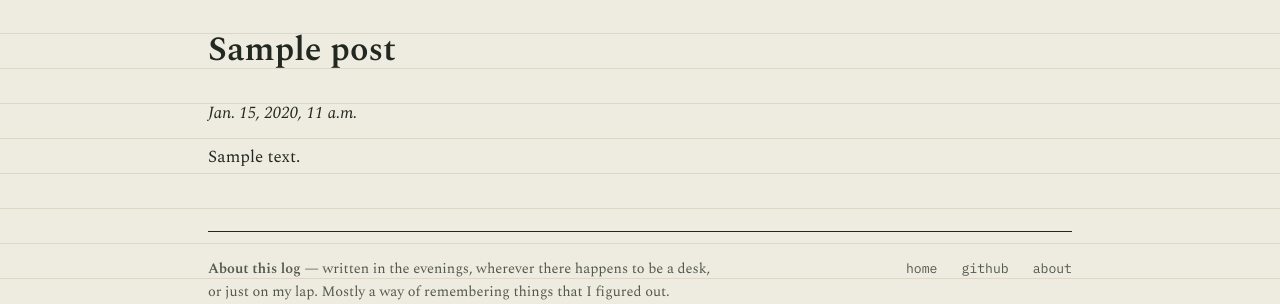
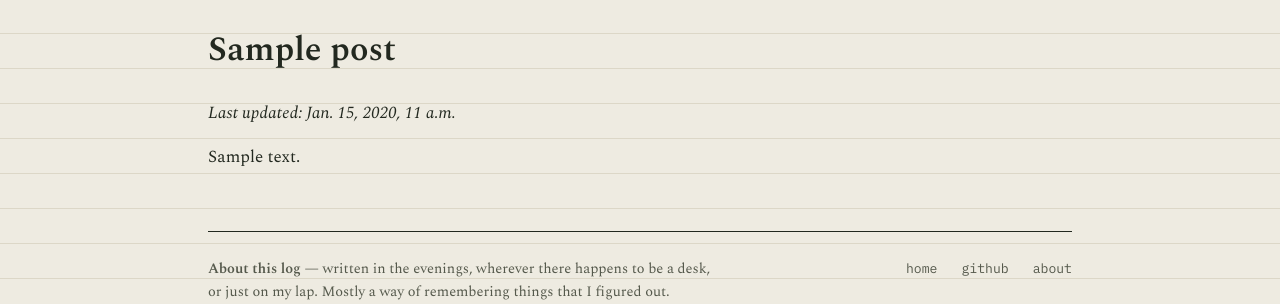
Before and after one commit to MarcoLibera/blog, a Django app: page /post/1/ in a window 1280 px wide. Shown: the part 106-410 px from the top of the page. Run offline with Django 5.2, Linux system fonts and the light colour scheme; tables that the repository leaves empty hold one stand-in row (values such as "Sample post").

Commit message:
models.py Added last updated field to post model
post.html
Replaced dare created with last updated date in post template

```diff
--- a/posts/models.py
+++ b/posts/models.py
@@ -5,6 +5,7 @@ class Post(models.Model):
     title = models.CharField(max_length=200)
     content = models.TextField()
     date = models.DateTimeField(auto_now_add=True)
+    last_updated = models.DateTimeField(auto_now=True)
     published = models.BooleanField(default=False)
 
     def __str__(self):
--- a/posts/templates/posts/post.html
+++ b/posts/templates/posts/post.html
@@ -9,7 +9,7 @@
 
 <div>
     <h1>{{ post.title }}</h1>
-    <i>{{ post.date }}</i>
+    <i>Last updated: {{ post.last_updated }}</i>
     <div class = "post-content">
         {% render_post post %}
     </div>
```
